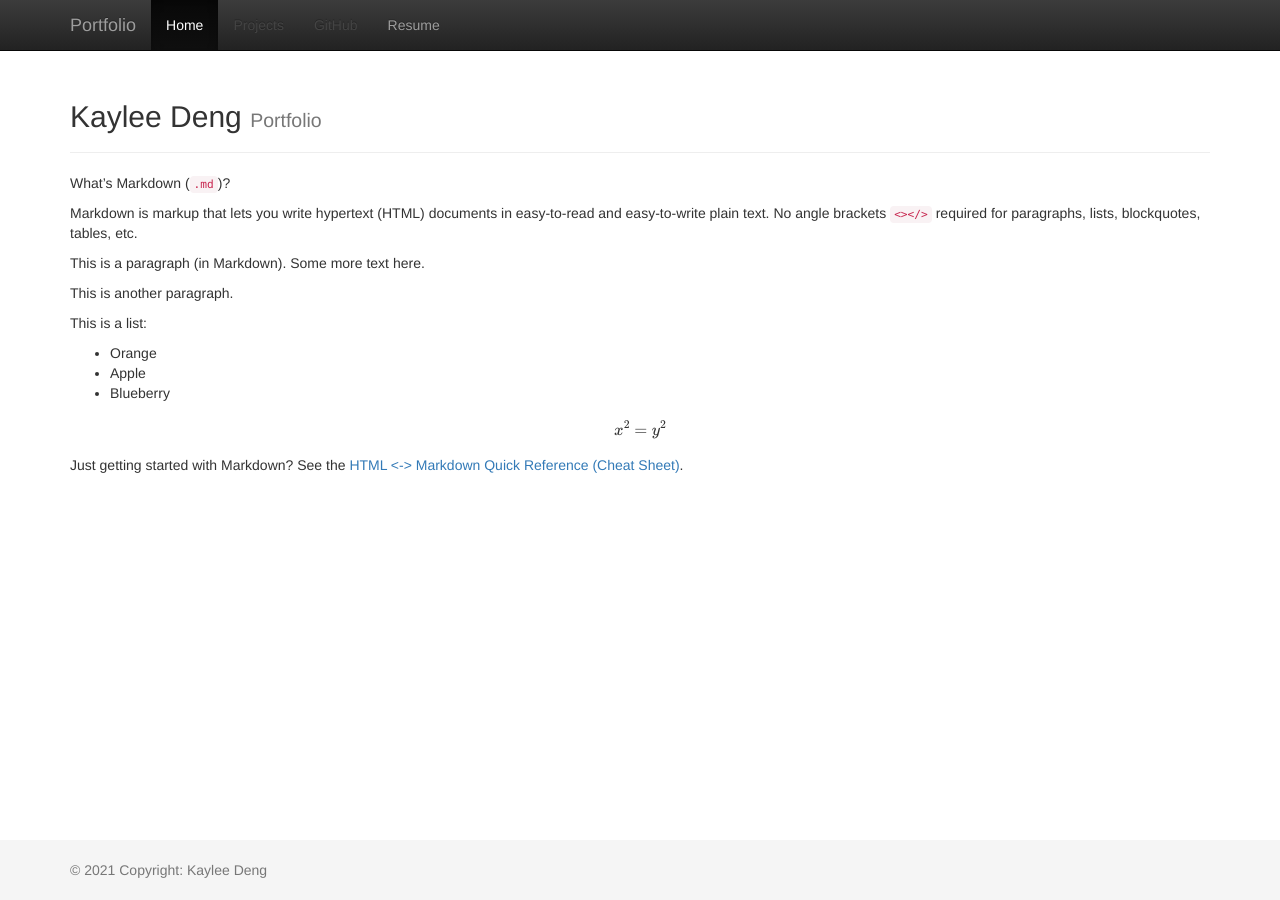
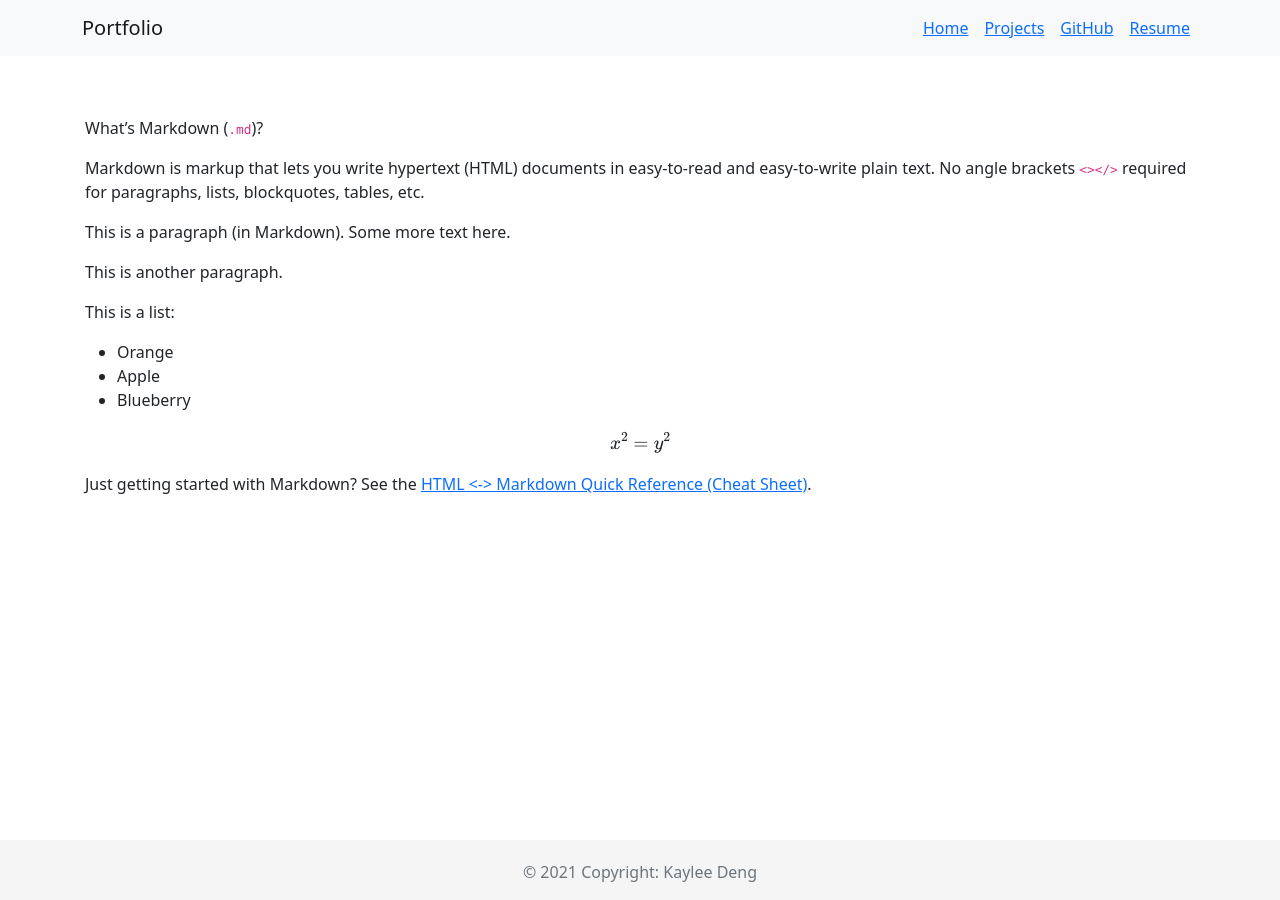
Before and after one commit to bikaylee/Portfolio, a Jekyll site: the page built from index.md, in a window 1280 px wide. Built offline with Jekyll 4.4.1, drawn with Linux system fonts in a browser that asks for light colours; formulas are drawn with MathJax 3.

Commit message:
reformat

```diff
--- a/_layouts/default.html
+++ b/_layouts/default.html
@@ -8,11 +8,7 @@
     <title>{{ site.title }}: {{ page.title }}</title>
 
     <!-- Bootstrap -->
-    <!-- Latest compiled and minified CSS -->
-    <link rel="stylesheet" href="https://maxcdn.bootstrapcdn.com/bootstrap/3.3.7/css/bootstrap.min.css" integrity="sha384-BVYiiSIFeK1dGmJRAkycuHAHRg32OmUcww7on3RYdg4Va+PmSTsz/K68vbdEjh4u" crossorigin="anonymous">
-
-    <!-- Optional theme -->
-    <link rel="stylesheet" href="https://maxcdn.bootstrapcdn.com/bootstrap/3.3.7/css/bootstrap-theme.min.css" integrity="sha384-rHyoN1iRsVXV4nD0JutlnGaslCJuC7uwjduW9SVrLvRYooPp2bWYgmgJQIXwl/Sp" crossorigin="anonymous">
+    <link href="https://cdn.jsdelivr.net/npm/bootstrap@5.0.1/dist/css/bootstrap.min.css" rel="stylesheet" integrity="sha384-+0n0xVW2eSR5OomGNYDnhzAbDsOXxcvSN1TPprVMTNDbiYZCxYbOOl7+AMvyTG2x" crossorigin="anonymous">
 
     <!-- MathJax -->
     <script type="text/javascript" async
@@ -43,35 +39,34 @@
     <!-- Include all compiled plugins (below), or include individual files as needed -->
     <script src="https://maxcdn.bootstrapcdn.com/bootstrap/3.3.7/js/bootstrap.min.js" integrity="sha384-Tc5IQib027qvyjSMfHjOMaLkfuWVxZxUPnCJA7l2mCWNIpG9mGCD8wGNIcPD7Txa" crossorigin="anonymous"></script>
 
-    <nav class="navbar navbar-inverse navbar-fixed-top navbar-dark">
+    <script src="https://cdn.jsdelivr.net/npm/bootstrap@5.0.1/dist/js/bootstrap.bundle.min.js" integrity="sha384-gtEjrD/SeCtmISkJkNUaaKMoLD0//ElJ19smozuHV6z3Iehds+3Ulb9Bn9Plx0x4" crossorigin="anonymous"></script>
+
+
+    <nav class="navbar navbar-expand-lg navbar-light bg-light">
       <div class="container">
-        <div class="navbar-header">
-          <button type="button" class="navbar-toggle collapsed" data-toggle="collapse" data-target="#navbar" aria-expanded="false" aria-controls="navbar">
-            <span class="sr-only">Toggle navigation</span>
-            <span class="icon-bar"></span>
-            <span class="icon-bar"></span>
-            <span class="icon-bar"></span>
-          </button>
-          <span class="navbar-brand" style="pointer-events:none;">Portfolio</span>
-        </div>
-        <div id="navbar" class="collapse navbar-collapse justify-content-end">
+        <a class="navbar-brand" href="#">Portfolio</a>
+        <button class="navbar-toggler" type="button" data-bs-toggle="collapse" data-bs-target="#navbarSupportedContent" aria-controls="navbarSupportedContent" aria-expanded="false" aria-label="Toggle navigation">
+          <span class="navbar-toggler-icon"></span>
+        </button>
+        <div id="navbarSupportedContent" class="collapse navbar-collapse justify-content-end">
           <ul class="nav navbar-nav">
-            <li class="{% if current[1] == 'index.html' or current[1] == %} active {% endif %}"><a href="index.html">Home</a></li>
-            <li class="{{ projectClass }}{% if current[1] == 'project.html' %} active {% endif %}"><a href="project.html">Projects</a></li>
-            <li class="{{ githubClass }}{% if current[1] == 'github.html' %} active {% endif %}"><a href="github.html">GitHub</a></li>
-            <li class="{% if current[1] == 'resume.html' %} active {% endif %}"><a href="resume.html">Resume</a></li>
+            <li class="nav-link {% if current[1] == 'index.html' or current[1] == %} active {% endif %}"><a href="index.html">Home</a></li>
+            <li class="nav-link {{ projectClass }}{% if current[1] == 'project.html' %} active {% endif %}"><a href="project.html">Projects</a></li>
+            <li class="nav-link {{ githubClass }}{% if current[1] == 'github.html' %} active {% endif %}"><a href="github.html">GitHub</a></li>
+            <li class="nav-link {% if current[1] == 'resume.html' %} active {% endif %}"><a href="resume.html">Resume</a></li>
           </ul>
         </div><!--/.nav-collapse -->
       </div>
     </nav>
 
+
     <div class="container">
-      <div class="page-header">
+      <!-- <div class="page-header">
         <h2>
         {{ site.title }}
         <small>{{ site.subtitle }}</small>
         </h2>
-      </div>
+      </div> -->
 
 
         {{ content }}
@@ -79,7 +74,7 @@
     </div><!-- /.container -->
 
     <footer class="footer">
-      <div class="container">
+      <div class="container text-center">
         <p class="text-muted">© 2021 Copyright: Kaylee Deng</p>
       </div>
     </footer>
```
